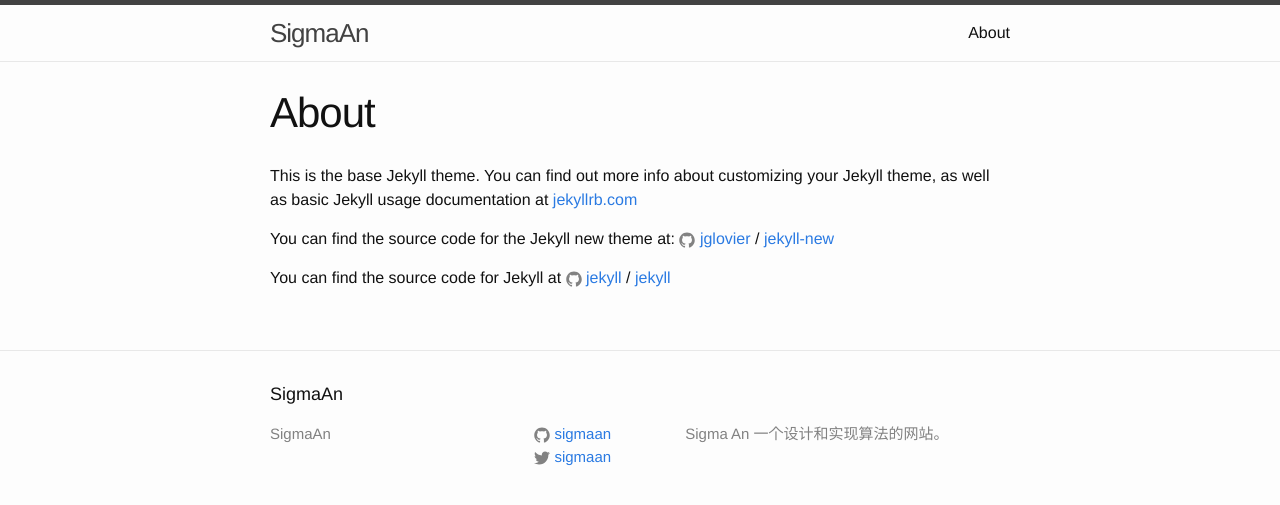
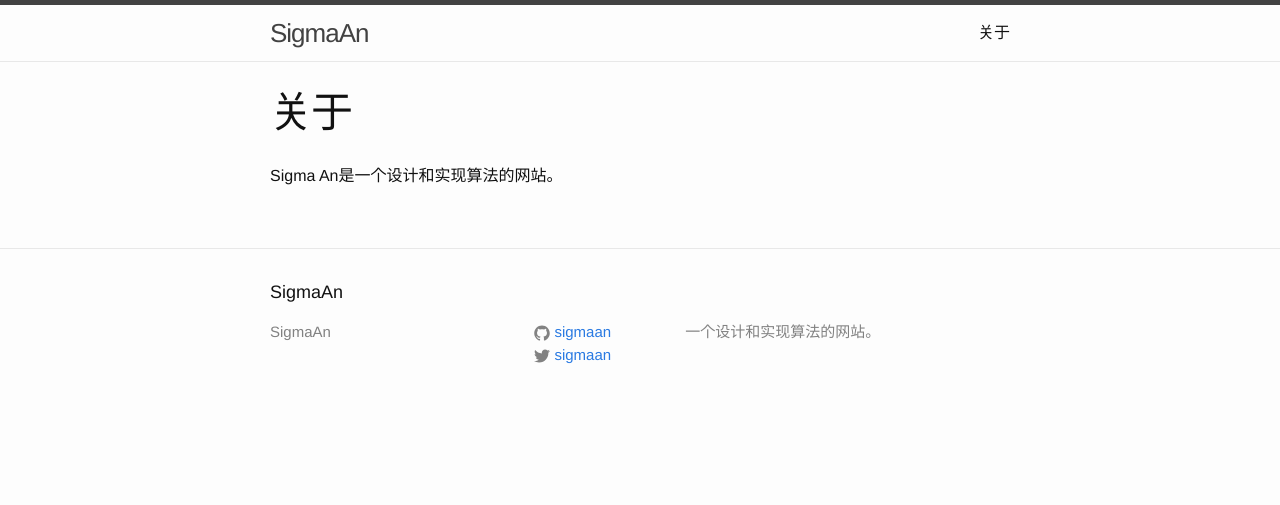
Before and after one commit to SigmaAn/sigmaan.github.io, a Jekyll site: the page built from about.md, in a window 1280 px wide. Shown: the top 505 px of the page. Built offline with Jekyll 4.4.1, drawn with Linux system fonts in a browser that asks for light colours.

Commit message:
adjust basic style

```diff
--- a/_config.yml
+++ b/_config.yml
@@ -9,7 +9,7 @@
 title: SigmaAn
 #email: sigmaan@sigmaan.org
 description: > # this means to ignore newlines until "baseurl:"
-  Sigma An 一个设计和实现算法的网站。
+  一个设计和实现算法的网站。
 baseurl: "" # the subpath of your site, e.g. /blog
 url: "http://sigmaan.org" # the base hostname & protocol for your site
 twitter_username: sigmaan
--- a/_layouts/post.html
+++ b/_layouts/post.html
@@ -5,7 +5,8 @@
 
   <header class="post-header">
     <h1 class="post-title" itemprop="name headline">{{ page.title }}</h1>
-    <p class="post-meta"><time datetime="{{ page.date | date_to_xmlschema }}" itemprop="datePublished">{{ page.date | date: "%b %-d, %Y" }}</time>{% if page.author %} • <span itemprop="author" itemscope itemtype="http://schema.org/Person"><span itemprop="name">{{ page.author }}</span></span>{% endif %}</p>
+    <p class="post-meta">
+    {% if page.author %} • <span itemprop="author" itemscope itemtype="http://schema.org/Person"><span itemprop="name">{{ page.author }}</span></span>{% endif %}</p>
   </header>
 
   <div class="post-content" itemprop="articleBody">
--- a/about.md
+++ b/about.md
@@ -1,15 +1,7 @@
 ---
 layout: page
-title: About
+title: 关于
 permalink: /about/
 ---
 
-This is the base Jekyll theme. You can find out more info about customizing your Jekyll theme, as well as basic Jekyll usage documentation at [jekyllrb.com](http://jekyllrb.com/)
-
-You can find the source code for the Jekyll new theme at:
-{% include icon-github.html username="jglovier" %} /
-[jekyll-new](https://github.com/jglovier/jekyll-new)
-
-You can find the source code for Jekyll at
-{% include icon-github.html username="jekyll" %} /
-[jekyll](https://github.com/jekyll/jekyll)
+Sigma An是一个设计和实现算法的网站。
--- a/index.html
+++ b/index.html
@@ -4,12 +4,12 @@
 
 <div class="home">
 
-  <h1 class="page-heading">Posts</h1>
+  <h1 class="page-heading">最近更新</h1>
 
   <ul class="post-list">
     {% for post in site.posts %}
       <li>
-        <span class="post-meta">{{ post.date | date: "%b %-d, %Y" }}</span>
+        <!--<span class="post-meta">{{ post.date | date: "%b %-d, %Y" }}</span>-->
 
         <h2>
           <a class="post-link" href="{{ post.url | prepend: site.baseurl }}">{{ post.title }}</a>
@@ -18,6 +18,6 @@
     {% endfor %}
   </ul>
 
-  <p class="rss-subscribe">subscribe <a href="{{ "/feed.xml" | prepend: site.baseurl }}">via RSS</a></p>
+  <p class="rss-subscribe">订阅 <a href="{{ "/feed.xml" | prepend: site.baseurl }}">RSS</a></p>
 
 </div>
```
Also changed, not shown: _posts/2016-03-31-binary-search.md (added, +46 -0 lines), _posts/2016-03-31-quick-sort.md (added, +76 -0 lines), _posts/2016-03-31-welcome-to-jekyll.markdown (deleted, +0 -25 lines).
